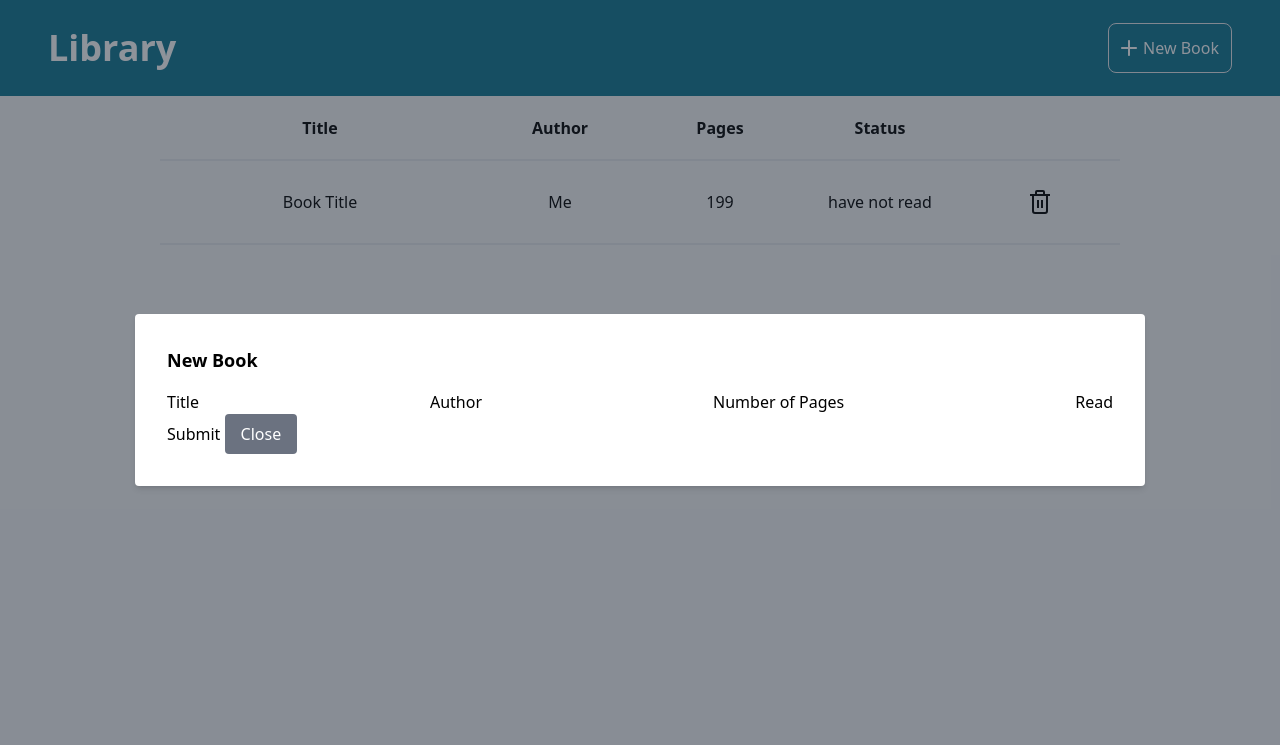
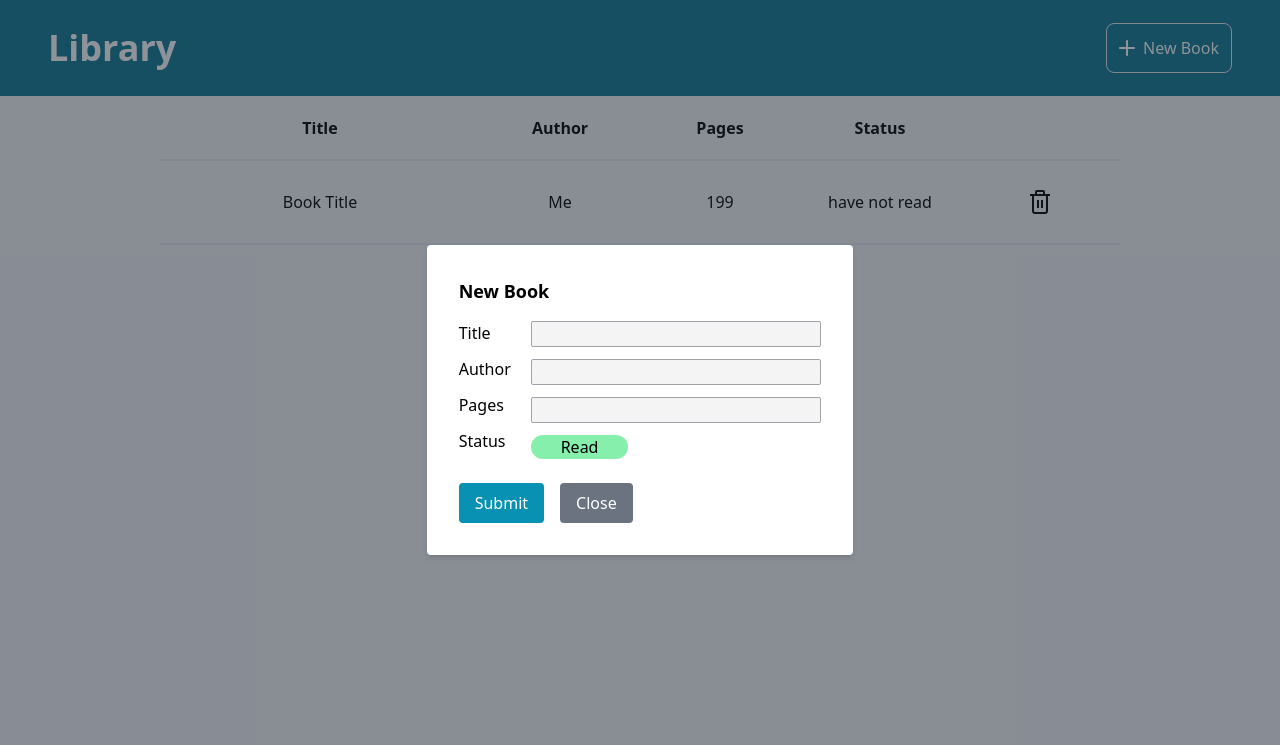
Before and after one commit to DefyingGravity10/library, a website: page index.html in a window 1280 px wide. Both pictures are taken after a click on the button "New Book". Shown: the top 745 px of the page. Drawn offline with Linux system fonts and the light colour scheme.

Commit message:
feat: alter UI for the form (desktop)

```diff
--- a/index.html
+++ b/index.html
@@ -15,7 +15,7 @@
     >
       <h1 class="text-white text-4xl font-semibold">Library</h1>
       <button
-        class="flex w-fit p-3 gap-1.5 items-center justify-around border rounded-lg hover:bg-cyan-800"
+        class="flex w-fit p-3 gap-2 items-center justify-around border rounded-lg hover:bg-cyan-800"
         id="new-book"
       >
         <img src="./svg/plus.svg" alt="plus icon" class="h-4" />
@@ -54,35 +54,42 @@
       id="pop-up"
       class="fixed top-0 left-0 w-full h-full flex items-center justify-center bg-gray-800 bg-opacity-50 hidden"
     >
-      <div class="bg-white p-8 rounded shadow-md">
+      <div class="bg-white p-8 rounded shadow-md w-1/3">
         <h2 class="text-lg font-semibold mb-4">New Book</h2>
-        <div class="bg-green-400 w-1/2 flex flex-row">
-          <form action="" method="POST" class="flex">
+        <div>
+          <form action="" method="POST" class="flex flex-col gap-4">
+            <div class="flex">
+              <div class="flex flex-col w-1/5 gap-3">
                 <label for="title">Title</label>
-            <input type="text" id="title" name="title" />
-
                 <label for="author">Author</label>
-            <input type="text" id="author" name="author" />
-
-            <label for="numberOfPages">Number of Pages</label>
+                <label for="numberOfPages">Pages</label>
+                <label for="status">Status</label>
+              </div>
+              <div class="flex flex-col w-4/5 gap-3">
+                <input type="text" id="title" name="title" class="text-box" required/>
+                <input type="text" id="author" name="author" class="text-box" required/>
                 <input
                 type="number"
                 id="numberOfPages"
                 name="numberOfPages"
                 min="1"
-            />
-
-            <label for="status"></label>
-            <input type="button" id="status" name="status" value="Read" />
+                class="text-box"
+                required/>
+                <input type="button" id="status" name="status" value="Read" class="status" required/>
+              </div>
+            </div>
           </form>
         </div>
-        <button id="submit">Submit</button>
+        <div class="flex mt-6 gap-4">
+          <button id="submit" class="bg-cyan-600 text-white px-4 py-2 rounded hover:bg-cyan-700">Submit</button>
           <button
             id="close-pop-up"
             class="bg-gray-500 text-white px-4 py-2 rounded hover:bg-gray-600"
           >
           Close
         </button>
+        </div>
+
       </div>
     </div>
 
--- a/src/input.css
+++ b/src/input.css
@@ -31,3 +31,23 @@ tr {
   background-size: 24px;
   background-position: center;
 }
+
+.text-box {
+  @apply border rounded-sm border-zinc-400 bg-zinc-100
+}
+
+#status {
+  @apply bg-green-300 rounded-xl w-1/3
+}
+
+#status:hover {
+  @apply bg-green-400
+}
+
+#status.unread {
+  @apply bg-red-200
+}
+
+#status.unread:hover {
+  @apply bg-red-300
+}
--- a/src/script.js
+++ b/src/script.js
@@ -153,6 +153,7 @@ newBookButton.addEventListener("click", openPopUp);
 const popUp = document.getElementById("pop-up");
 const submitButton = document.getElementById("submit");
 const closeBtn = document.getElementById("close-pop-up");
+const readStatus = document.getElementById("status");
 
 // Function to show the popUp
 function openPopUp() {
@@ -169,6 +170,17 @@ function random() {
   updateLibrary();
 }
 
+function toggleStatus() {
+  readStatus.classList.toggle("unread");
+
+  if (readStatus.value === "Read") {
+    readStatus.value = "Not read";
+  } else {
+    readStatus.value = "Read";
+  }
+}
+
 // Event listener to close the popUp
 closeBtn.addEventListener("click", closePopUp);
 submitButton.addEventListener("click", random);
+readStatus.addEventListener("click", toggleStatus);
```
Also changed, not shown: src/styles.css. Lines whose indentation alone changed are shown as unchanged.
